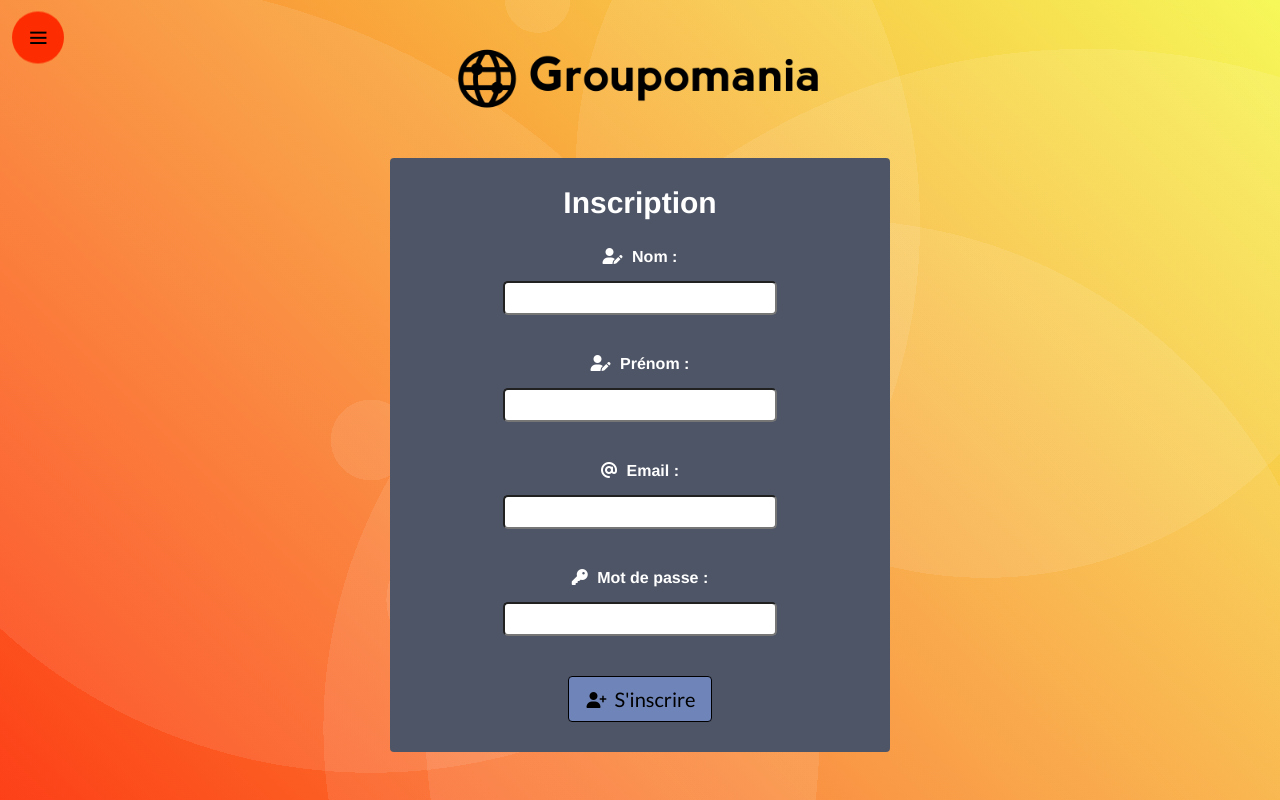
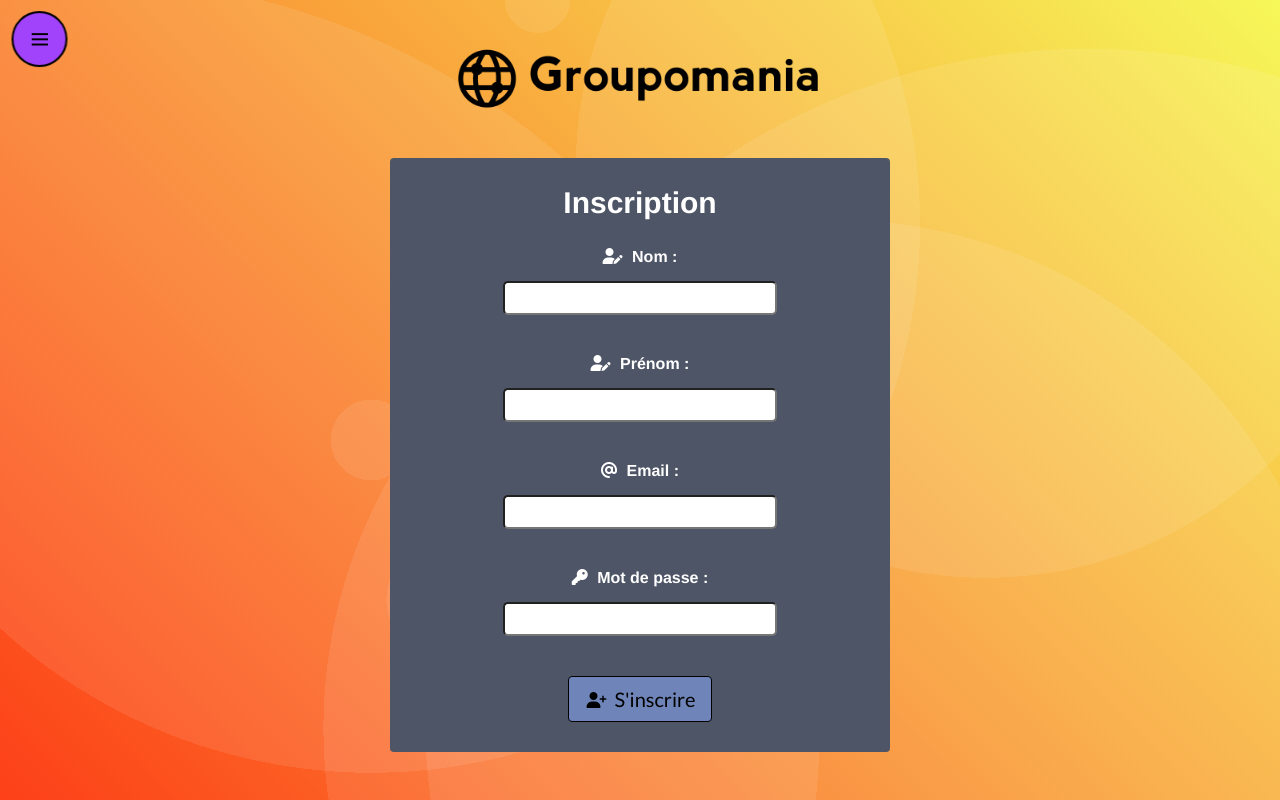
Before and after one commit to Nono-Le-Robot/TP07_Creez_un_reseau_social_d-entreprise, a Vue app in the folder front/: page /auth/register in a window 1280 px wide. Built offline with nearby package versions, Linux system fonts and the light colour scheme.

Commit message:
nettoyage code front

```diff
--- a/front/src/App.vue
+++ b/front/src/App.vue
@@ -1,4 +1,3 @@
-<!-- Animation credit : Lucas Bebber  (https://codepen.io/lbebber/pen/LELBEo/) -->
 <template>
   <div id="App">
     <div id="englobe-logo">
@@ -140,13 +139,6 @@
   height: 900px;
 }
 
-#top-nav {
-  display: flex;
-  justify-content: space-between;
-  align-items: center;
-  height: 50px;
-}
-
 #logo {
   margin-left: auto;
   margin-right: auto;
@@ -215,7 +207,8 @@
 
 .menu-item, .menu-open-button {
   transition: 1s;
-  background: #FD2D01;
+  background: #a243fc;
+  color: white;
   border-radius: 100%;
   width: 80px;
   height: 80px;
@@ -229,12 +222,17 @@
   transition: transform ease-out 200ms;
   &:hover{
     transition: 1s;
-    background: #fd4d01;
+      background: #b464ff;
   }
+  transition: 1s;
 }
 
 .menu-open {
   display: none;
+}
+
+.menu-open-button{
+  border: 3px rgb(0, 0, 0) solid;
 }
 
 .hamburger {
@@ -242,6 +240,7 @@
   height: 3px;
   background: black;
   display: block;
+  color: #fcfcfc;
   position: absolute;
   top: 50%;
   left: 50%;
@@ -275,7 +274,9 @@
 }
 
 .menu {
+
   position:fixed;
+  color: #fcfcfc;
   left: 38px;
   top: -55px;
   margin-left: -190px;
@@ -314,20 +315,13 @@
   transition-duration: 310ms;
 }
 
-.menu-open-button {
-  z-index: 2;
-  transition-timing-function: cubic-bezier(0.175, 0.885, 0.32, 1.275);
-  transition-duration: 400ms;
-  transform: scale(1.1, 1.1) translate3d(0, 0, 0);
-  cursor: pointer;
-}
-
 .menu-open-button:hover {
   transform: scale(1.2, 1.2) translate3d(0, 0, 0);
 }
 
 .menu-open:checked + .menu-open-button {
   transition-timing-function: linear;
+  color: white;
   transition-duration: 200ms;
   transform: scale(0.8, 0.8) translate3d(0, 0, 0);
 }
@@ -380,10 +374,10 @@
 }
 
 #App > nav > a:nth-child(5){
-  background-color: rgb(255, 156, 81);
+  background-color: rgb(251, 193, 59);
       &:hover{
   transition: 0.2s;
-  background-color: rgb(161, 93, 41);
+  background-color: rgb(183, 104, 0);
   }
 }
 
@@ -414,4 +408,14 @@
   margin-left: 14px;
   margin-top: 32px;
 }
+
+.menu-open-button {
+  z-index: 2;
+  transition-timing-function: cubic-bezier(0.175, 0.885, 0.32, 1.275);
+  transition-duration: 400ms;
+  transform: scale(1.1, 1.1) translate3d(0, 0, 0);
+  cursor: pointer;
+  color: white;
+}
+
 </style>
--- a/front/src/views/Account.vue
+++ b/front/src/views/Account.vue
@@ -20,7 +20,6 @@
       <br>
       <br>
       <form id="newPost" v-if="logged === true" enctype="multipart/form-data" v-on:submit.prevent="onSubmit" action="newPost" >
-
         <input class="input-file-new-post" type="file" name="picture-profil-edit" id="picture-profil-edit"/>
         <label class="input-file-design" for="picture-profil-edit"><i class="fa-solid fa-arrows-rotate"></i> Changer ma photo de profil</label>
         <br>
@@ -29,7 +28,6 @@
         <span>
           <p style="font-size:10px">(format : png,jpg,gif)</p>
           <strong id="new-file-name">Nom du fichier : </strong>
-
           <span id="file-name">Aucun</span>
           <br>
         </span>
@@ -90,7 +88,6 @@
     else{
       alert('Aucun fichier chargé')
       }
-
     },
     disconnectUser() {
       document.cookie = "jwt=;max-age=0";
@@ -98,12 +95,10 @@
     }
   },
   mounted() {
-
     let token = document.cookie.slice(4);
     axios.get(`http://localhost:5000/jwtid/${token}`)
       .then((res) => {
         this.logged = true;
-
         axios.get(`http://localhost:5000/api/user/${res.data}`)
         .then((user) => {
           this.firstname = user.data.firstname
@@ -122,10 +117,8 @@
       .catch((err) => {
       document.cookie = "jwt=;max-age=0";
     });
-
   },
 }
-
 </script>
 
 <style lang="scss">
@@ -153,6 +146,7 @@
   margin-left: auto;
   margin-right: auto;
 }
+
 html{
   height: 700px;
 }
@@ -165,9 +159,11 @@
   border-radius: 50%;
   object-fit:cover;
 }
+
 #picture-profil-edit{
   display: none;
 }
+
 #newPost > label{
   transition: 0.5s;
   color: black;
@@ -176,7 +172,7 @@
   font-weight: bold;
   font-size: 15px;
   padding: 10px 20px;
-  border-radius: 4px;
+  border-radius: 8px;
   &:hover{
     cursor: pointer;
     transition: 0.5s;
@@ -185,23 +181,20 @@
     transform: scale(1.03);
     box-shadow: 1px 1px 1px black;
     }
-    border-radius: 8px;
 }
 
 #file-name{
   font-size: 15px;
   font-weight: bold;
-
 }
 
 #new-file-name{
   font-size: 15px;
+}
 
-}
 #send-modified-profil{
   background-color: rgb(105, 161, 239);
   color: black;
-
   margin-top: 3px;
   margin-bottom: 10px;
   border-radius: 4px;
@@ -213,6 +206,7 @@
   transition: 0.5s;
   border-radius: 8px;
 }
+
 .default-picture{
     position: relative;
     left: -10px;
--- a/front/src/views/Login.vue
+++ b/front/src/views/Login.vue
@@ -19,8 +19,6 @@
 
 <script>
 import axios from "axios";
-
-
 export default {
   data() {
     return {
@@ -40,9 +38,7 @@
         document.cookie = `jwt=${data.data.token}; domain=localhost; secure; path=/`
         axios.get(`http://localhost:5000/jwtid/${data.data.token}`)
         .then(() => {
-              setTimeout(() => {
-                window.location.href = `../`
-              },500)
+          setTimeout(() => {window.location.href = `../`},500)
         })
         .catch(err => {
           response.innerHTML = `<p>La connexion a échouée</p><br>`
@@ -69,15 +65,18 @@
   border-radius: 4px;
   padding: 50px 0px 20px 0px;
 }
+
 h1{
   font-weight: bold;
   margin-bottom: 10px;
   position: relative;
   top: -20px;
 }
+
 h2{
   font-weight: bold;
 }
+
 input{
   margin-bottom: 40px;
   border-radius: 5px;
@@ -85,6 +84,7 @@
   width: 180px;
   padding: 0px 10px;
 }
+
 button{
   border-radius: 4px;
   padding: 10px 15px;
@@ -101,6 +101,7 @@
   }
   transition: 0.5s;
 }
+
 #response{
   padding-top: 20px;
   font-size: 20px;
@@ -108,5 +109,4 @@
   padding-bottom: 20px;
 
 }
-fa{}
 </style>
--- a/front/src/views/NotFound.vue
+++ b/front/src/views/NotFound.vue
@@ -14,10 +14,12 @@
 #return-error{
   font-size: 30px;
 }
+
 #redirectToMain {
   font-weight: bold;
   color: rgb(117, 117, 213);
 }
+
 #not-found{
       height: 300px;
       width: 80%;
@@ -25,6 +27,7 @@
       margin-left: auto;
       margin-right: auto;
 }
+
 .fa-arrow-left-long#arrow-indicator{
   position: absolute;
   top: 70px;
```
Also changed, not shown: front/src/views/Home.vue (+13 -96 lines), front/src/views/Register.vue (+10 -14 lines), 1 other file (tests, documents, lock files or other folders). Lines whose indentation alone changed are shown as unchanged.
